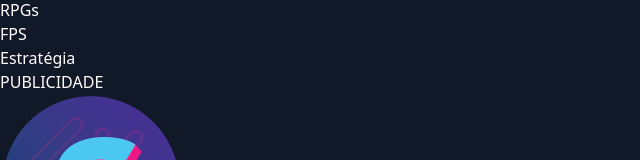
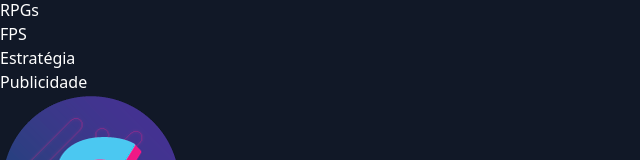
Before and after one commit to smailin/stockermann-tools, a React (Vite) app: page /generator in a window 1280 px wide. Shown: the part 765-925 px from the top of the page, without its empty margins (0-640 px from the left). Built offline with nearby package versions, Linux system fonts and the light colour scheme.

Commit message:
Anuncios do google

```diff
--- a/index.html
+++ b/index.html
@@ -28,6 +28,8 @@
 
   gtag('config', 'G-2EXL6VYS21');
 </script>
+<script async src="https://pagead2.googlesyndication.com/pagead/js/adsbygoogle.js?client=ca-pub-1820793200457880"
+     crossorigin="anonymous"></script>
 </head>
   <body>
     <div id="root"></div>
--- /dev/null
+++ b/src/components/AdUnit.jsx
@@ -0,0 +1,26 @@
+import React, { useEffect } from 'react';
+
+export default function AdUnit({ slotId, style = {} }) {
+  useEffect(() => {
+    try {
+      // Tenta carregar o anúncio (push no array do Google)
+      (window.adsbygoogle = window.adsbygoogle || []).push({});
+    } catch (e) {
+      console.error("Erro AdSense:", e);
+    }
+  }, []);
+
+  return (
+    <div className="w-full flex justify-center my-4 bg-gray-900/50 rounded-lg overflow-hidden min-h-[100px] border border-gray-800">
+      <span className="text-[10px] text-gray-600 absolute mt-1 ml-1">Publicidade</span>
+      <ins
+        className="adsbygoogle"
+        style={{ display: 'block', width: '100%', ...style }}
+        data-ad-client="ca-pub-1820793200457880"  // <--- COLOQUE SEU ID AQUI TAMBÉM
+        data-ad-slot={slotId}
+        data-ad-format="auto"
+        data-full-width-responsive="true"
+      ></ins>
+    </div>
+  );
+}
--- a/src/pages/MarkdownGenerator.jsx
+++ b/src/pages/MarkdownGenerator.jsx
@@ -11,6 +11,7 @@ import {
 import Footer from '../components/Layout/Footer';
 import toast from 'react-hot-toast';
 import { Helmet } from 'react-helmet-async';
+import AdUnit from '../components/AdUnit';
 
 const QUICK_EMOJIS = [
   "🎮", "🔴", "📹", "🎙️", "🎧", "👾", "🕹️", "🎲",
@@ -244,7 +245,7 @@ export default function MarkdownGenerator() {
           )}
 
           <div className="w-full h-64 bg-gray-900 border border-gray-800 border-dashed rounded-xl flex items-center justify-center text-gray-600 font-bold text-xs">
-            PUBLICIDADE
+            <AdUnit slotId="1883173635" />
           </div>
         </div>
 
```
Also changed, not shown: public/ads.txt (added).
